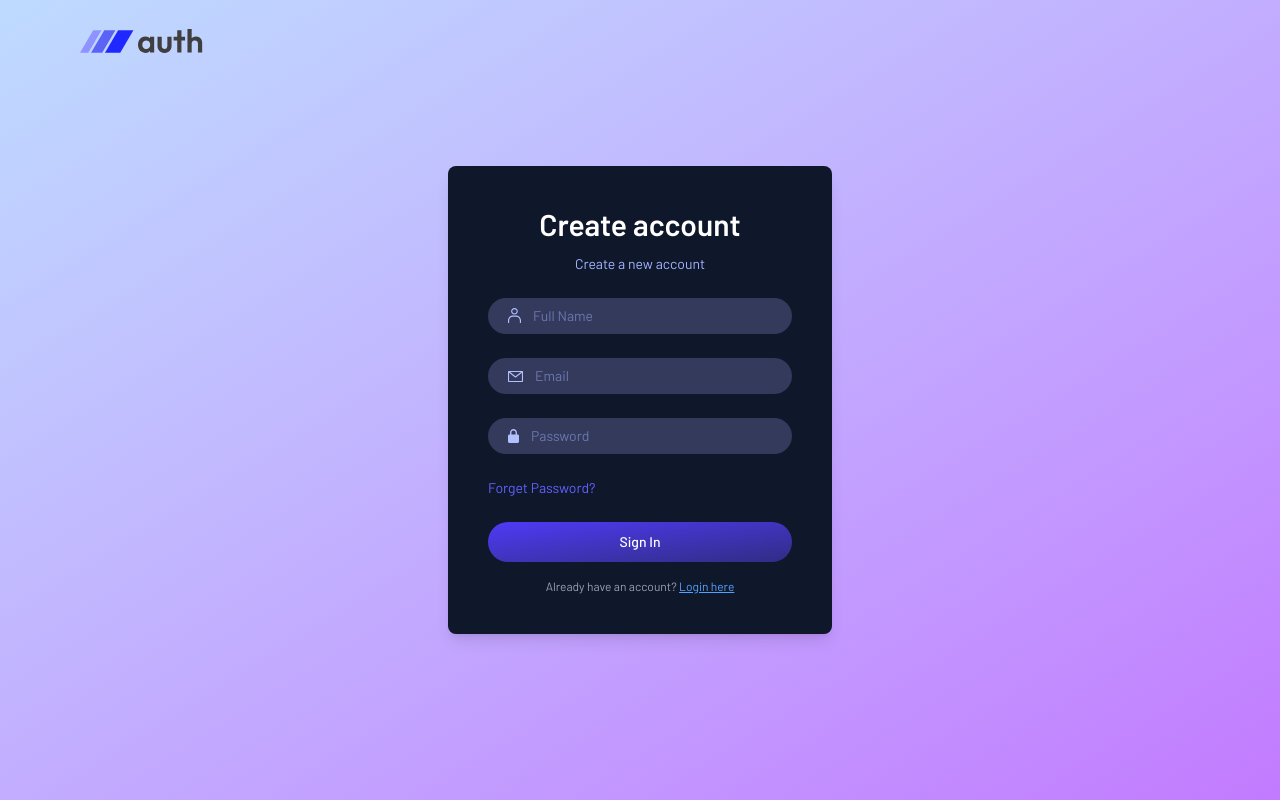
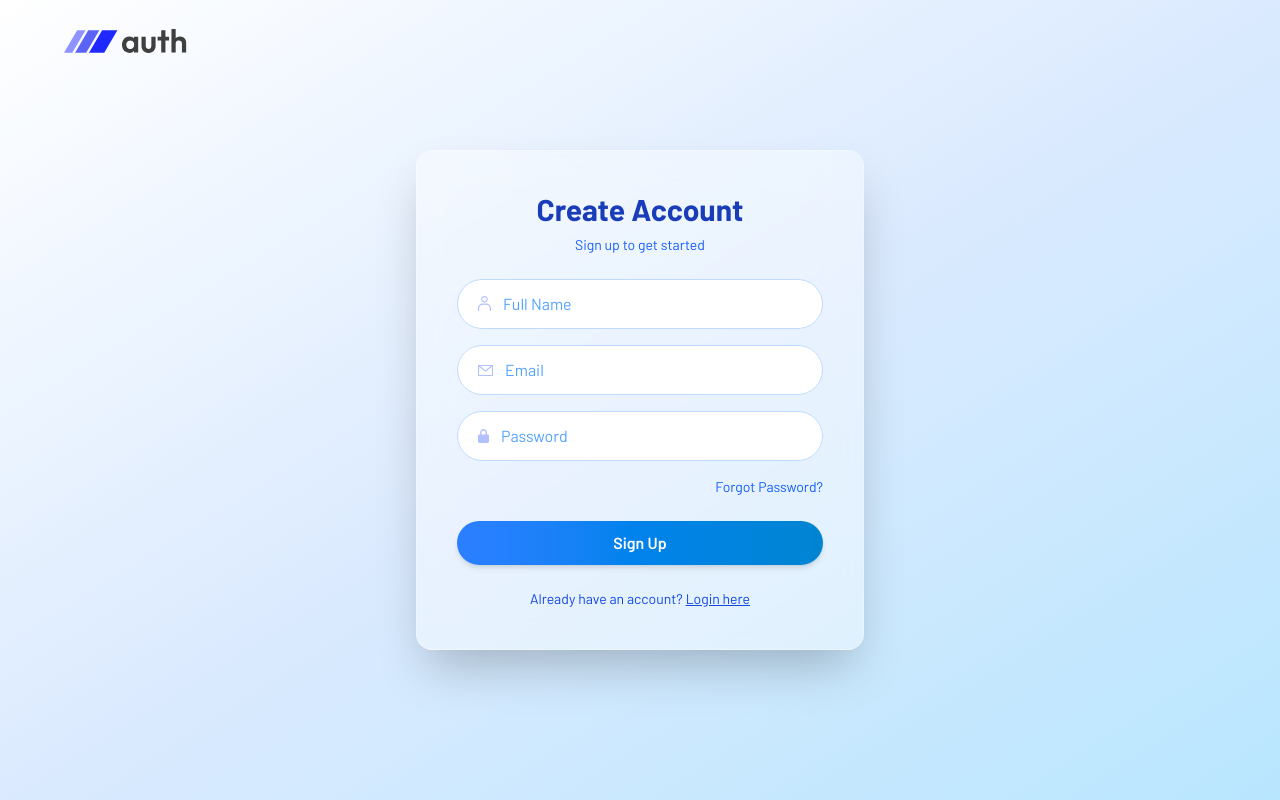
Before and after one commit to Vedansh-017/AutoApply, a React (Vite) app in the folder client/: page /login in a window 1280 px wide. Built offline with nearby package versions, Linux system fonts and the light colour scheme; no server answers.

Commit message:
changing login page

```diff
--- a/client/src/pages/login.jsx
+++ b/client/src/pages/login.jsx
@@ -1,89 +1,148 @@
-import React, {useContext, useState} from 'react'
-import { assets } from '../assets/assets.js'
-import { useNavigate } from 'react-router-dom'
-import { AppContext } from '../context/Appcontext.jsx'
-import axios from 'axios'
-import { toast } from 'react-toastify'
-import 'react-toastify/dist/ReactToastify.css'
+import React, { useContext, useState } from 'react';
+import { assets } from '../assets/assets.js';
+import { useNavigate } from 'react-router-dom';
+import { AppContext } from '../context/Appcontext.jsx';
+import axios from 'axios';
+import { toast } from 'react-toastify';
+import 'react-toastify/dist/ReactToastify.css';
+
 const Login = () => {
-    const navigate = useNavigate()
+  const navigate = useNavigate();
+  const { backendUrl, setIsLoggedIn, getUserData } = useContext(AppContext);
 
-    const {backendUrl, setIsLoggedIn, getUserData} = useContext(AppContext)
+  const [formType, setFormType] = useState('signup');
+  const [name, setName] = useState('');
+  const [email, setEmail] = useState('');
+  const [password, setPassword] = useState('');
 
-    const [state , setState] = useState('Sign In')
-    const[name, setName] = useState('')
-    const [email, setEmail] = useState('')
-    const [password, setPassword] = useState('')
-
-  const OnSubmitHandler = async (e) => {
+  const handleSubmit = async (e) => {
     e.preventDefault();
     axios.defaults.withCredentials = true;
-    //  console.log("Login: backend_url =", backendUrl);
+
+    if (!backendUrl) {
+      toast.error("Backend URL not found.");
+      return;
+    }
 
     try {
-    let data;
-    if (state === 'Login') {
-      const response = await axios.post(`${backendUrl}/api/auth/login`, { email, password });
-      data = response.data;
-    } else {
-      const response = await axios.post(`${backendUrl}/api/auth/register`, { name, email, password });
-      data = response.data;
-    }
+      const response = formType === 'login'
+        ? await axios.post(`${backendUrl}/api/auth/login`, { email, password })
+        : await axios.post(`${backendUrl}/api/auth/register`, { name, email, password });
+
+      const data = response.data;
 
       if (data.success) {
         setIsLoggedIn(true);
         getUserData();
         navigate('/');
+        toast.success(data.message || 'Welcome!');
       } else {
         toast.error(data.message || 'Something went wrong.');
       }
-  } catch (error) {
-    toast.error(error.response?.data?.message || 'Something went wrong.');
+    } catch (err) {
+      toast.error(err.response?.data?.message || 'Server Error');
     }
   };
 
   return (
-    <div className='flex items-center justify-center min-h-screen px-6 sm:px-0 bg-gradient-to-br from-blue-200 to-purple-400 '>
-      <img onClick={()=> navigate('/')}   src={assets.logo} alt="" className='absolute left-5 sm:left-20 top-5 w-28 sm:w-32 cursor-pointer'/>
-        <div className='bg-slate-900 p-8 sm:p-10 rounded-lg shadow-lg w-full sm:w-96 text-indigo-300 text-sm'>
-        <h2 className='text-3xl font-semibold text-white text-center mb-3'>{state  === 'Sign In' ? 'Create account': 'Login'}</h2>
-        <p className='text-center text-sm mb-6'>{state === 'Sign In' ? 'Create a new account': 'Login to  your account!'}</p>
+    <div className="min-h-screen flex items-center justify-center px-4 bg-gradient-to-br from-white via-blue-100 to-sky-200">
+      {/* Logo */}
+      <img
+        onClick={() => navigate('/')}
+        src={assets.logo}
+        alt="Logo"
+        className="absolute top-5 left-5 sm:left-16 w-28 sm:w-32 cursor-pointer transition-transform hover:scale-105"
+      />
 
+      {/* Glassmorphic Form */}
+      <div className="w-full max-w-md bg-white/40 backdrop-blur-lg border border-white/30 p-8 sm:p-10 rounded-2xl shadow-2xl text-gray-800 animate-fadeIn">
+        <h2 className="text-3xl font-bold text-center mb-2 text-blue-800">
+          {formType === 'signup' ? 'Create Account' : 'Welcome Back'}
+        </h2>
+        <p className="text-center text-sm mb-6 text-blue-600">
+          {formType === 'signup' ? 'Sign up to get started' : 'Login to your account'}
+        </p>
 
-        <form className='flex flex-col gap-2 mt-6' onSubmit={OnSubmitHandler}>
-            {state === 'Sign In' && (
-           <div className='mb-4 flex items-center gap-3 w-full px-5 py-2 rounded-full bg-[#333A5C]'>
-             <img src={assets.person_icon} alt="" />
-             <input onChange={e=> setName(e.target.value)} value={name} className='bg-transparent outline-none' type="text" placeholder='Full Name' required/>
+        <form onSubmit={handleSubmit} className="space-y-4">
+          {formType === 'signup' && (
+            <div className="flex items-center gap-3 px-5 py-3 rounded-full bg-white border border-blue-200 focus-within:ring-2 ring-blue-300">
+              <img src={assets.person_icon} alt="Name" />
+              <input
+                type="text"
+                placeholder="Full Name"
+                className="bg-transparent outline-none w-full placeholder-blue-400 text-blue-800"
+                value={name}
+                onChange={(e) => setName(e.target.value)}
+                required
+              />
             </div>
           )}
-           <div className='mb-4 flex items-center gap-3 w-full px-5 py-2 rounded-full bg-[#333A5C]'>
-             <img src={assets.mail_icon} alt="" />
-             <input onChange={e=> setEmail(e.target.value)} value={email} className='bg-transparent outline-none' type="email" placeholder='Email' required/>
+
+          <div className="flex items-center gap-3 px-5 py-3 rounded-full bg-white border border-blue-200 focus-within:ring-2 ring-blue-300">
+            <img src={assets.mail_icon} alt="Email" />
+            <input
+              type="email"
+              placeholder="Email"
+              className="bg-transparent outline-none w-full placeholder-blue-400 text-blue-800"
+              value={email}
+              onChange={(e) => setEmail(e.target.value)}
+              required
+            />
           </div>
 
-            <div className='mb-4 flex items-center gap-3 w-full px-5 py-2 rounded-full bg-[#333A5C]'>
-             <img src={assets.lock_icon} alt="" />
-             <input onChange={e=> setPassword(e.target.value)} value={password}  className='bg-transparent outline-none' type="password" placeholder='Password' required/>
+          <div className="flex items-center gap-3 px-5 py-3 rounded-full bg-white border border-blue-200 focus-within:ring-2 ring-blue-300">
+            <img src={assets.lock_icon} alt="Password" />
+            <input
+              type="password"
+              placeholder="Password"
+              className="bg-transparent outline-none w-full placeholder-blue-400 text-blue-800"
+              value={password}
+              onChange={(e) => setPassword(e.target.value)}
+              required
+            />
           </div>
-           <p onClick={()=> navigate('/reset-password')} className='mb-4 text-indigo-500 cursor-pointer'>Forget Password?</p>
 
-           <button className='w-full py-2.5 rounded-full bg-gradient-to-br from-indigo-600 to-indigo-900 text-white font-medium'>{state}</button>
+          <p
+            onClick={() => navigate('/reset-password')}
+            className="text-blue-600 text-sm text-right hover:underline cursor-pointer"
+          >
+            Forgot Password?
+          </p>
+
+          <button
+            type="submit"
+            className="w-full py-2.5 mt-2 rounded-full bg-gradient-to-r from-blue-500 to-sky-600 hover:opacity-90 transition-all font-semibold text-white shadow-md"
+          >
+            {formType === 'signup' ? 'Sign Up' : 'Login'}
+          </button>
         </form>
-       {state === 'Sign In'? (
-        <p className='text-gray-400 text-center text-xs mt-4'> Already have an account?{' '}
-            <span  onClick={()=>setState('Login')} className='text-blue-400 cursor-pointer underline'> Login here</span>
-        </p>
-         ) :(
-        <p className='text-gray-400 text-center text-xs mt-4'> Don't have an account?{' '}
-            <span onClick={()=>setState('Sign In')} className='text-blue-400 cursor-pointer underline'> Sign In</span>
-        </p>
+
+        <div className="text-center text-sm mt-6 text-blue-700">
+          {formType === 'signup' ? (
+            <>
+              Already have an account?{' '}
+              <span
+                onClick={() => setFormType('login')}
+                className="underline cursor-pointer hover:text-blue-900"
+              >
+                Login here
+              </span>
+            </>
+          ) : (
+            <>
+              Don’t have an account?{' '}
+              <span
+                onClick={() => setFormType('signup')}
+                className="underline cursor-pointer hover:text-blue-900"
+              >
+                Sign up
+              </span>
+            </>
           )}
-
-
         </div>
       </div>
-  )
-}
+    </div>
+  );
+};
 
-export default Login
+export default Login;
```
Also changed, not shown: client/src/pages/EmailVerify.jsx (+57 -52 lines), client/src/pages/ResetPassword.jsx (+97 -86 lines). Lines whose indentation alone changed are shown as unchanged.
